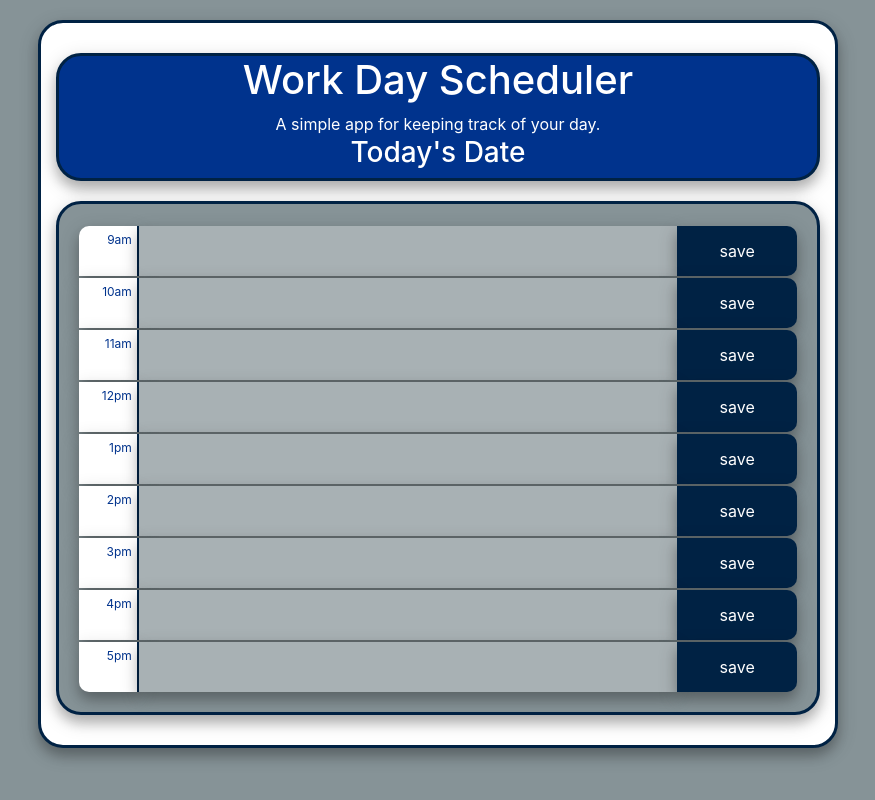
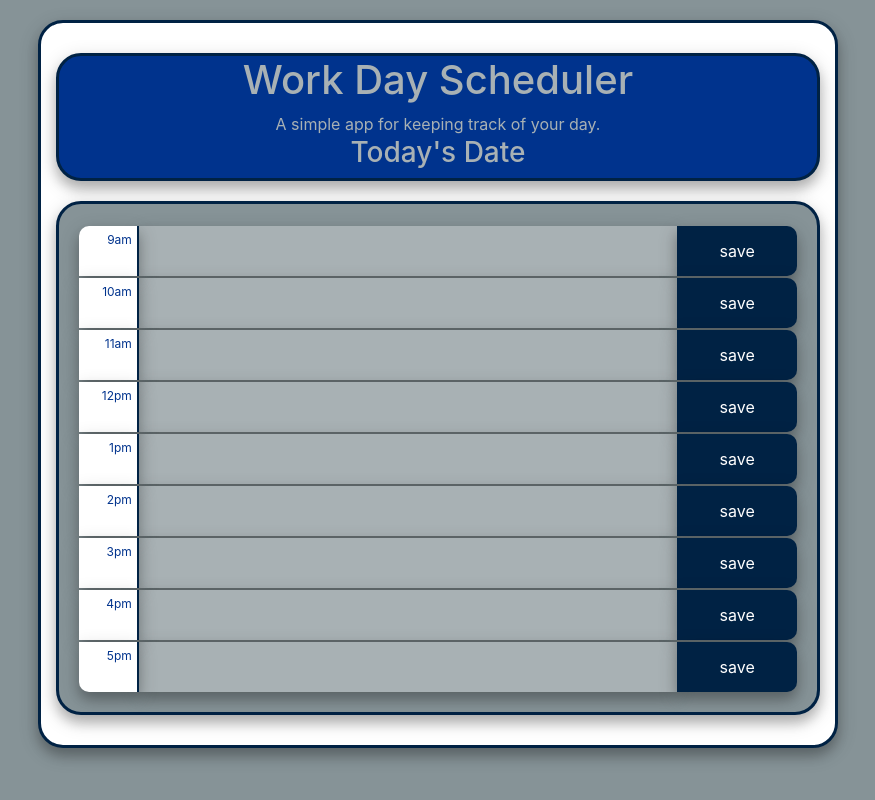
Before and after one commit to chrisneal72/05_Day_Planner, a plain HTML site: page index.html in a window 1280 px wide. Shown: the whole page, without its empty margins (202-1077 px from the left). Drawn offline with nearby package versions, Linux system fonts and the light colour scheme.

Commit message:
Slight tweek again, for shadows and header text

```diff
--- a/assets/css/style.css
+++ b/assets/css/style.css
@@ -16,7 +16,7 @@ body{
 
 .header-div {
     background: #00338d;
-    color: #fff;
+    color: #a8b1b4;
     text-align: center;
     border: 3px solid #002244;
     box-shadow: 0 8px 12px 0 rgba(0,0,0,0.2),0 6px 20px 0 rgba(0,0,0,0.19);
@@ -42,6 +42,7 @@ body{
     margin-top: 2px;
     padding: 5px;
     box-shadow: 0 8px 12px 0 rgba(0,0,0,0.2),0 6px 20px 0 rgba(0,0,0,0.19);
+    z-index: 10;
 }
 
 .time-div-first{
@@ -54,6 +55,7 @@ body{
     padding: 5px;
     border-radius: 10px 0px 0px 0px;
     box-shadow: 0 8px 12px 0 rgba(0,0,0,0.2),0 6px 20px 0 rgba(0,0,0,0.19);
+    z-index: 10;
 }
 
 .time-div-last{
@@ -66,6 +68,7 @@ body{
     padding: 5px;
     border-radius: 0px 0px 0px 10px;
     box-shadow: 0 8px 12px 0 rgba(0,0,0,0.2),0 6px 20px 0 rgba(0,0,0,0.19);
+    z-index: 10;
 }
 
 .activity-div{
@@ -73,6 +76,7 @@ body{
     margin:2px 00 0;
     padding: 0px;
     box-shadow: 0 8px 12px 0 rgba(0,0,0,0.2),0 6px 20px 0 rgba(0,0,0,0.19);
+    z-index: 9;
 }
 
 .save-div{
@@ -83,6 +87,7 @@ body{
     margin-top: 2px;
     border-radius: 0 10px 10px 0;
     box-shadow: 0 8px 12px 0 rgba(0,0,0,0.2),0 6px 20px 0 rgba(0,0,0,0.19);
+    z-index: 10;
 }
 
 .text-area {
```
